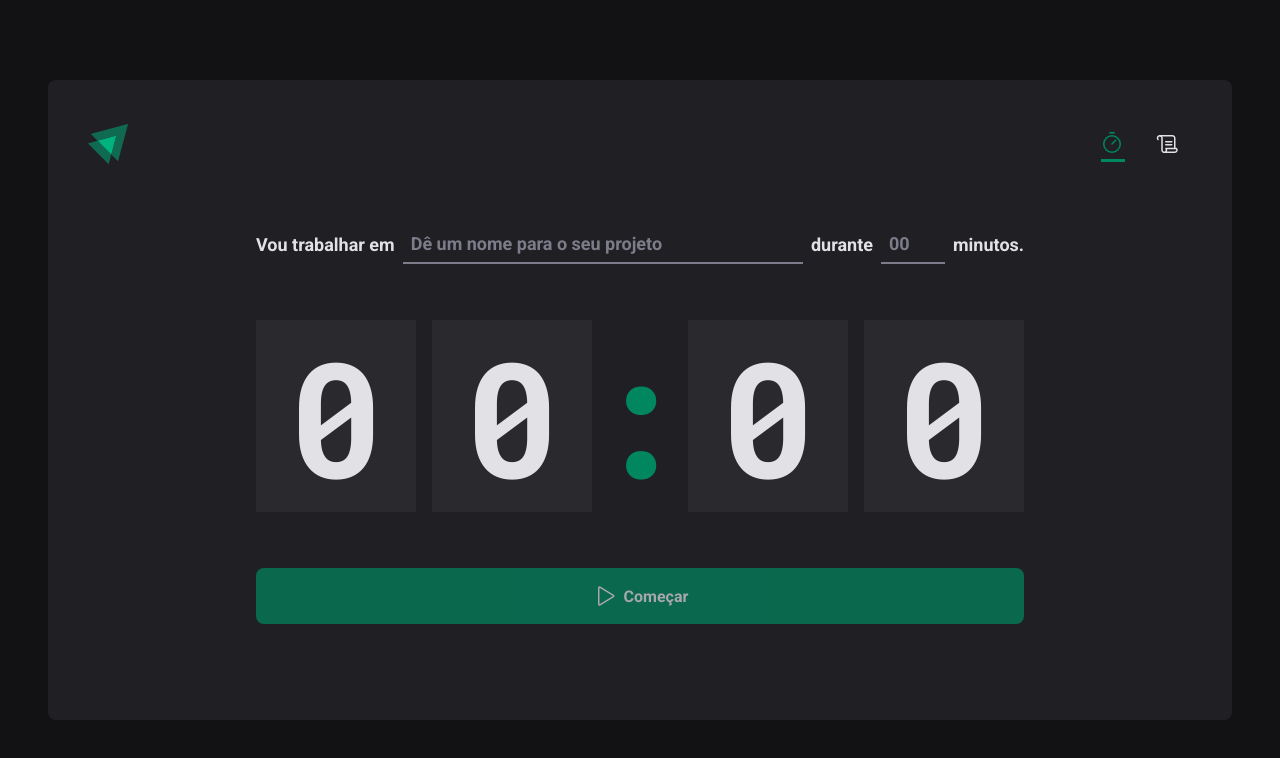
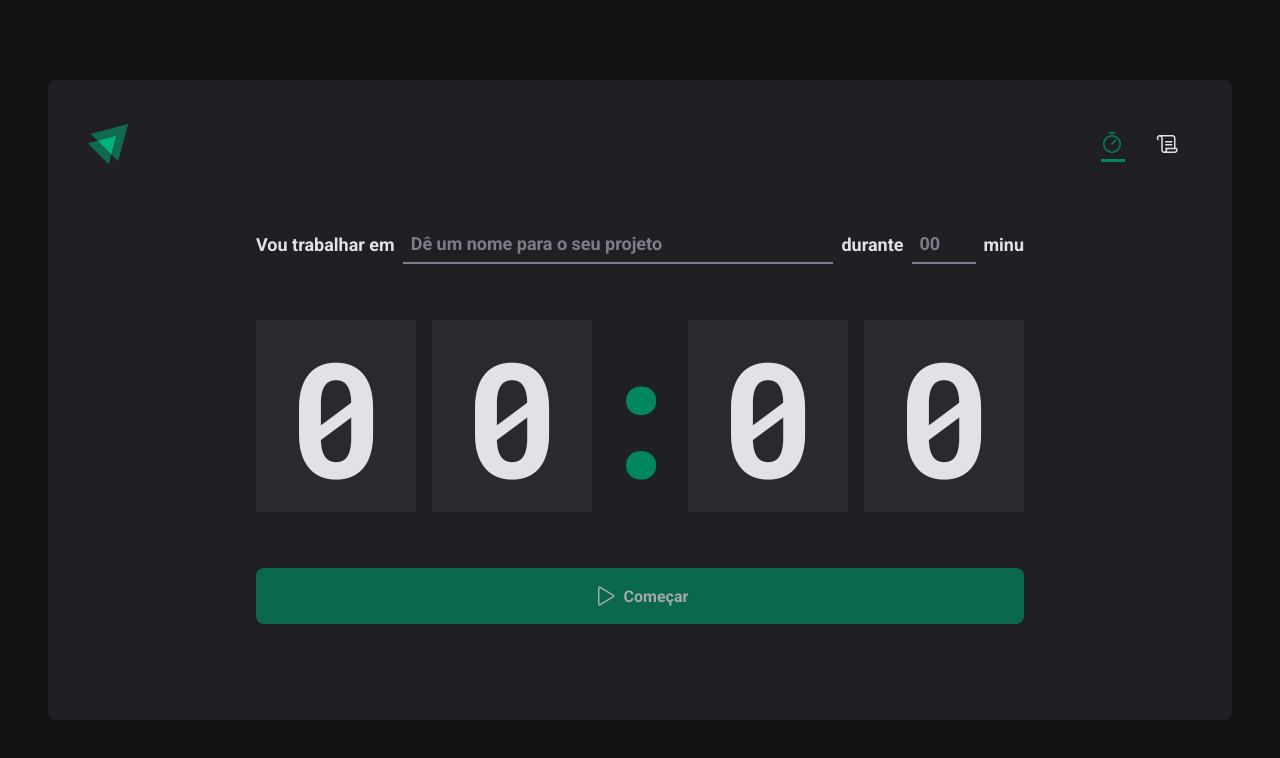
Before and after one commit to Lucaszanin/ignite-timer, a React (Vite) app: page / in a window 1280 px wide. Shown: the top 758 px of the page. Built offline with nearby package versions, Linux system fonts and the light colour scheme.

Commit message:
alterando span index

```diff
--- a/src/pages/Home/Index.tsx
+++ b/src/pages/Home/Index.tsx
@@ -49,7 +49,7 @@ function Home() {
             max={60}
             {...register('minutesAmount', { valueAsNumber: true })}
           />
-          <span>minutos.</span>
+          <span>minu</span>
         </FormContainer>
 
         <CountDownContainer>
```
